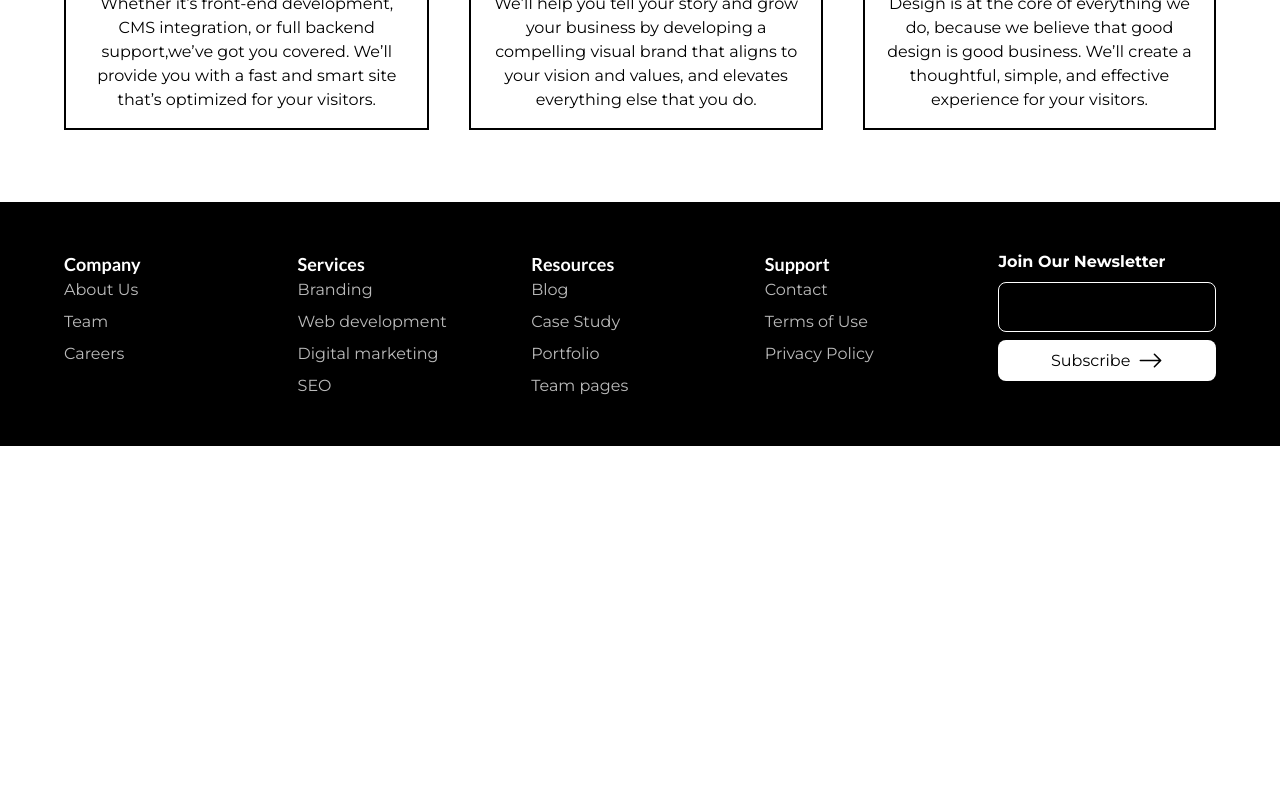
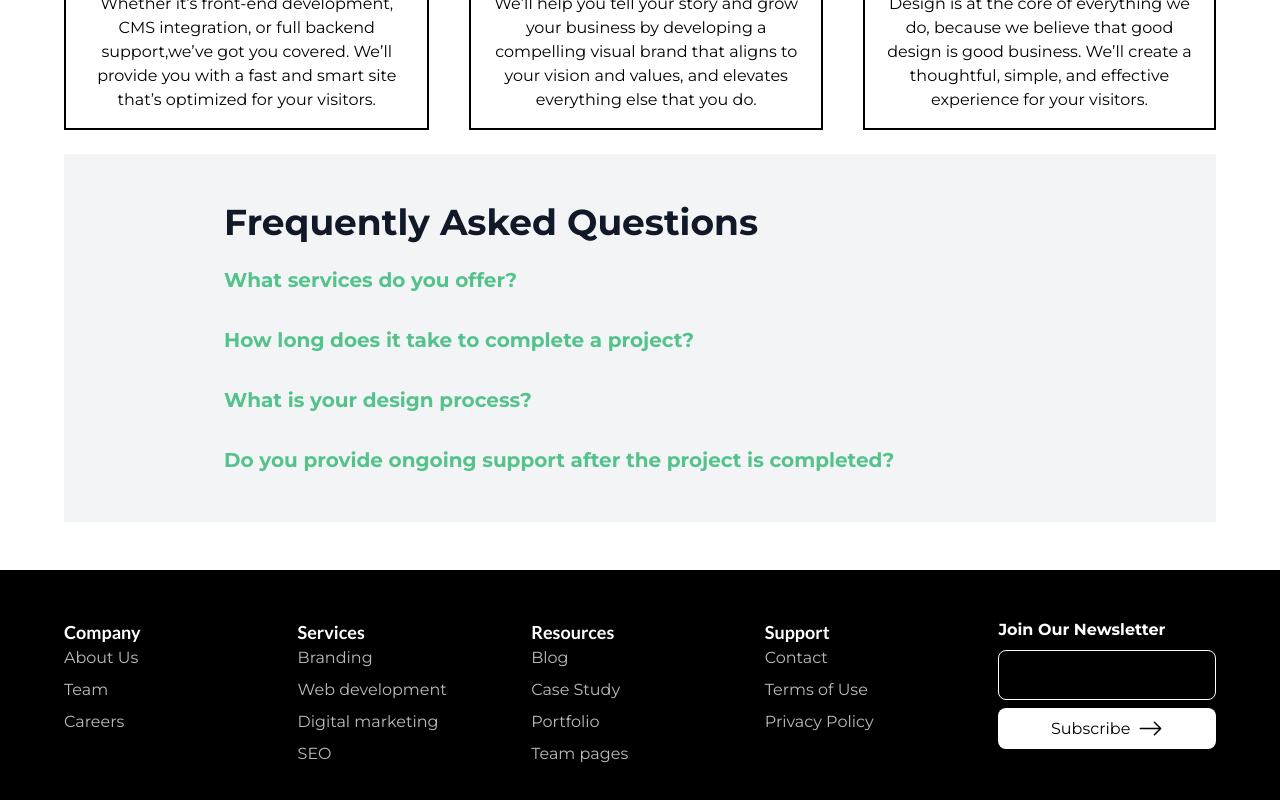
Before and after one commit to Sheriff-Oladimeji/Sparkle, a Next.js app: page / in a window 1280 px wide. Shown: the part 976-1776 px from the top of the page. Before the commit the page ends 1422 px from the top, so only its background shows below. Built offline with nearby package versions, Linux system fonts and the light colour scheme.

Commit message:
feat: add faq section

```diff
--- a/src/app/page.jsx
+++ b/src/app/page.jsx
@@ -1,4 +1,5 @@
 /* eslint-disable react/no-unescaped-entities */
+import Faq from "@/components/faq/Faq";
 import Service from "@/components/services/Service";
 import Team from "@/components/team/Team";
 import Image from "next/image";
@@ -44,7 +45,7 @@ const page = () => {
         </header>
 
         <Service />
-
+       <Faq/>
       </div>
     </section>
   );
--- /dev/null
+++ b/src/components/faq/Faq.jsx
@@ -0,0 +1,70 @@
+"use client"
+import React, { useState } from "react";
+
+const faqData = [
+  {
+    id: 1,
+    question: "What services do you offer?",
+    answer:
+      "We specialize in design, website development, and branding. Our team of experts can create stunning designs, develop responsive websites, and craft unique brand identities that align with your business goals.",
+  },
+  {
+    id: 2,
+    question: "How long does it take to complete a project?",
+    answer:
+      "The project timeline depends on various factors, such as the scope of the project, complexity, and client requirements. We work closely with our clients to define clear project timelines and milestones. On average, our projects are completed within 4-8 weeks.",
+  },
+  {
+    id: 3,
+    question: "What is your design process?",
+    answer:
+      "Our design process involves several stages, including discovery, research, concept development, design iteration, and finalization. We collaborate closely with our clients to understand their vision and goals, ensuring that the design aligns with their brand identity and target audience.",
+  },
+  {
+    id: 4,
+    question: "Do you provide ongoing support after the project is completed?",
+    answer:
+      "Yes, we offer ongoing support and maintenance services after the project is completed. We believe in building long-term relationships with our clients and provide assistance with any issues, updates, or additional features that may be required post-launch.",
+  },
+];
+
+const Faq = () => {
+  const [openItems, setOpenItems] = useState([]);
+
+  const toggleItem = (itemId) => {
+    if (openItems.includes(itemId)) {
+      setOpenItems(openItems.filter((id) => id !== itemId));
+    } else {
+      setOpenItems([...openItems, itemId]);
+    }
+  };
+
+  return (
+    <div className="bg-gray-100 py-12">
+      <div className="max-w-4xl mx-auto px-4 sm:px-6 lg:px-8">
+        <h2 className="text-3xl leading-9 font-extrabold text-gray-900 sm:text-4xl sm:leading-10 mb-6">
+          Frequently Asked Questions
+        </h2>
+        <div className="space-y-8">
+          {faqData.map((item) => (
+            <div key={item.id}>
+              <h3
+                className="text-xl leading-7 font-bold text-green cursor-pointer"
+                onClick={() => toggleItem(item.id)}
+              >
+                {item.question}
+              </h3>
+              {openItems.includes(item.id) && (
+                <div className="mt-2 text-gray-700">
+                  <p>{item.answer}</p>
+                </div>
+              )}
+            </div>
+          ))}
+        </div>
+      </div>
+    </div>
+  );
+};
+
+export default Faq;
```
